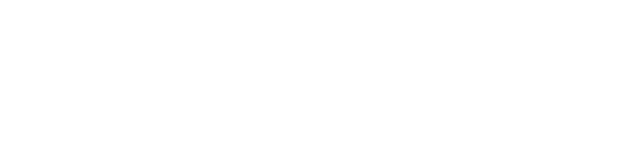
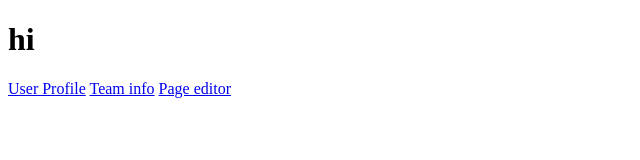
Before and after one commit to atheeque22/atheeque22.github.io, a plain HTML site: page web_cw/index.html in a window 1280 px wide. Shown: the whole page, without its empty margins (0-640 px from the left). Drawn offline with Linux system fonts and the light colour scheme.

Commit message:
Update index.html

```diff
--- a/web_cw/index.html
+++ b/web_cw/index.html
@@ -6,6 +6,9 @@
     <title>Web Coursework</title>
 </head>
 <body>
-
+    <h1>hi</h1>
+    <a href="./user_profile.html">User Profile</a>
+    <a href="./team.html">Team info</a>
+    <a href="./page_editor.html">Page editor</a>
 </body>
 </html>
```
